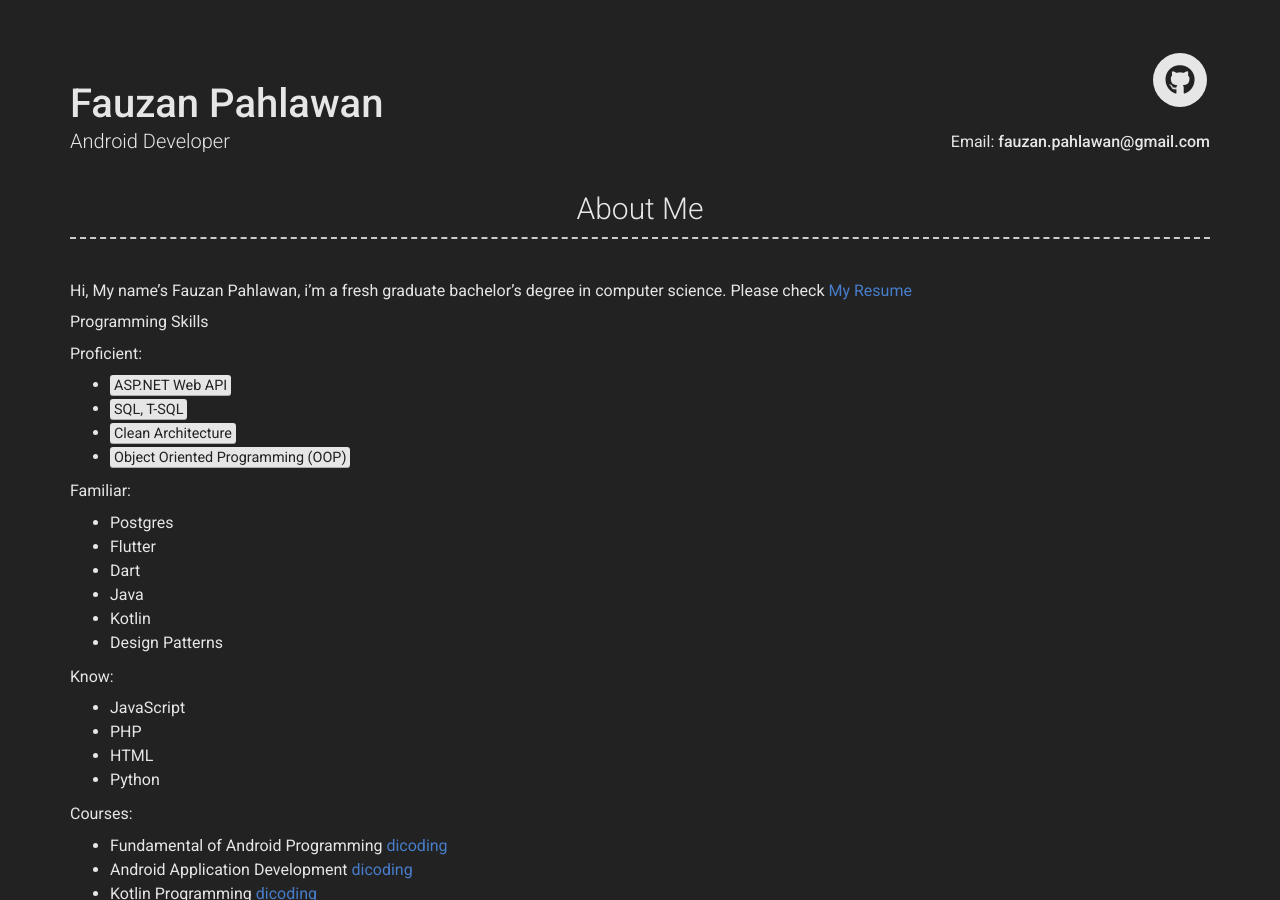
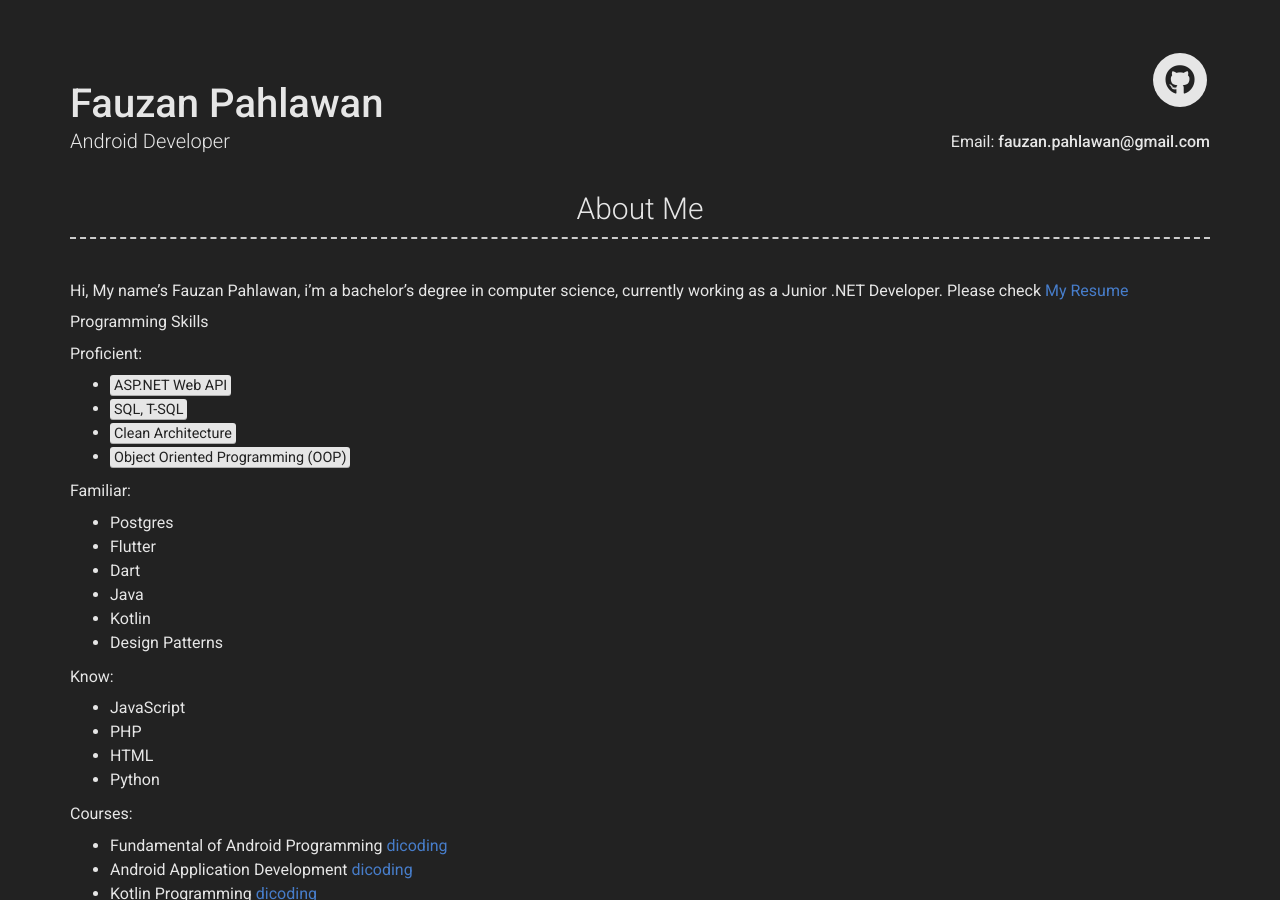
Before and after one commit to fauzanpahlawan/fauzanpahlawan.github.io, a Jekyll site: the page built from index.md, in a window 1280 px wide and 900 px high. Built offline with Jekyll 4.4.1, drawn with Linux system fonts in a browser that asks for light colours; nearby versions of some CDN libraries.

Commit message:
Update _config.yml

```diff
--- a/_config.yml
+++ b/_config.yml
@@ -45,7 +45,7 @@ github_username: fauzanpahlawan
 # about_title: About Me (Use this to override about section title)
 # about_profile_image: Directory of profile image (eg. images/profile.jpg)
 about_content: | # this will include new lines to allow paragraphs
-  Hi, My name's Fauzan Pahlawan, i'm a fresh graduate bachelor's degree in computer science.
+  Hi, My name's Fauzan Pahlawan, i'm a bachelor's degree in computer science, currently working as a Junior .NET Developer.
   Please check [My Resume](https://drive.google.com/file/d/1XHJCQHTpeqru8OED7J-E1pa8jYApaPXh/view?usp=sharing)
 
   Programming Skills
```
